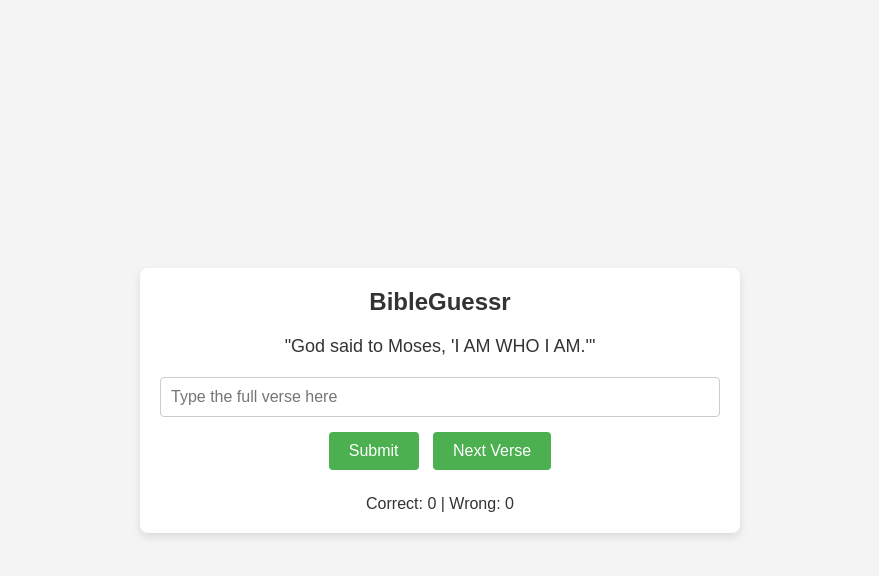
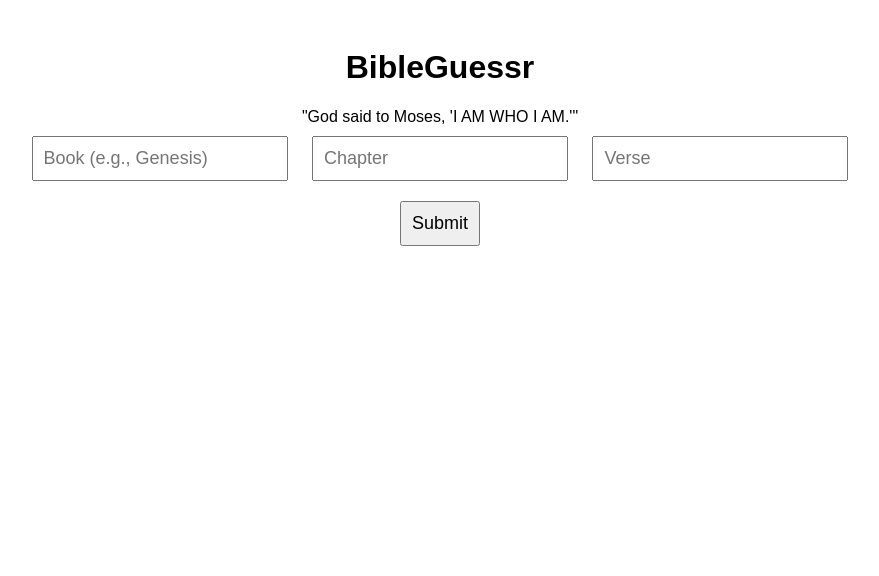
Before and after one commit to Jedominoes/BibleGuessr, a plain HTML site: page index.html in a window 1280 px wide. Shown: the whole page, without its empty margins (200-1079 px from the left). Drawn offline with Linux system fonts and the light colour scheme.

Commit message:
Update index.html

```diff
--- a/index.html
+++ b/index.html
@@ -1,23 +1,42 @@
 <!DOCTYPE html>
 <html lang="en">
 <head>
-    <meta charset="UTF-8">
-    <meta name="viewport" content="width=device-width, initial-scale=1.0">
-    <title>titit</title>
-    <link rel="stylesheet" href="style.css">
+  <meta charset="UTF-8">
+  <title>tiitt</title>
+  <meta name="viewport" content="width=device-width, initial-scale=1.0">
+  <style>
+    body {
+      font-family: Arial, sans-serif;
+      padding: 20px;
+      text-align: center;
+    }
+    input, button {
+      margin: 10px;
+      padding: 10px;
+      font-size: 18px;
+    }
+    #result {
+      margin-top: 20px;
+      font-weight: bold;
+    }
+  </style>
 </head>
 <body>
-    <div class="container">
-        <h1>BibleGuessr</h1>
-        <div id="verse-container">
-            <p id="verse">Loading verse...</p>
-        </div>
-        <input type="text" id="answer" placeholder="Type the full verse here">
-        <button onclick="submitAnswer()">Submit</button>
-        <button onclick="nextVerse()">Next Verse</button>
-        <p id="result"></p>
-        <p id="score">Correct: 0 | Wrong: 0</p>
-    </div>
-    <script src="script.js"></script>
+
+  <h1>BibleGuessr</h1>
+
+  <div id="verse"></div>
+
+  <div>
+    <input type="text" id="bookInput" placeholder="Book (e.g., Genesis)">
+    <input type="number" id="chapterInput" placeholder="Chapter">
+    <input type="number" id="verseInput" placeholder="Verse">
+    <br>
+    <button onclick="checkGuess()">Submit</button>
+  </div>
+
+  <div id="result"></div>
+
+  <script src="script.js"></script>
 </body>
 </html>
```
